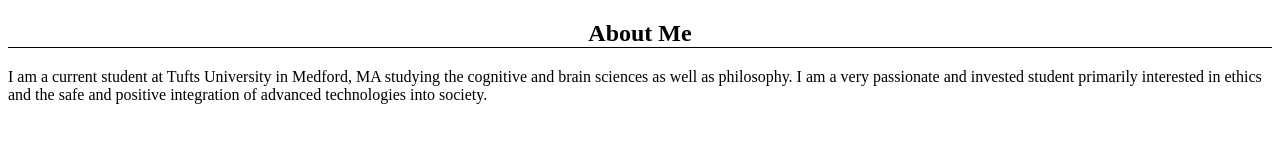
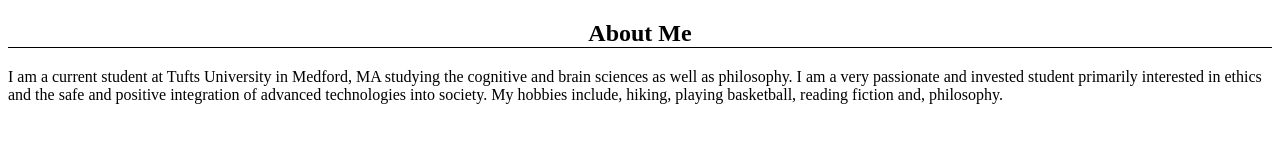
Before and after one commit to will-youman/will-youman.github.io, a plain HTML site: page bio.html in a window 1280 px wide. Drawn offline with Linux system fonts and the light colour scheme.

Commit message:
bio hobbies added

```diff
--- a/bio.html
+++ b/bio.html
@@ -16,7 +16,7 @@
 <h2> About Me </h2>
 I am a current student at Tufts University in Medford, MA studying the cognitive and brain
 sciences as well as philosophy. I am a very passionate and invested student primarily interested
-in ethics and the safe and positive integration of advanced technologies into society.
+in ethics and the safe and positive integration of advanced technologies into society. My hobbies include, hiking, playing basketball, reading fiction and, philosophy.
 
 
 
```
